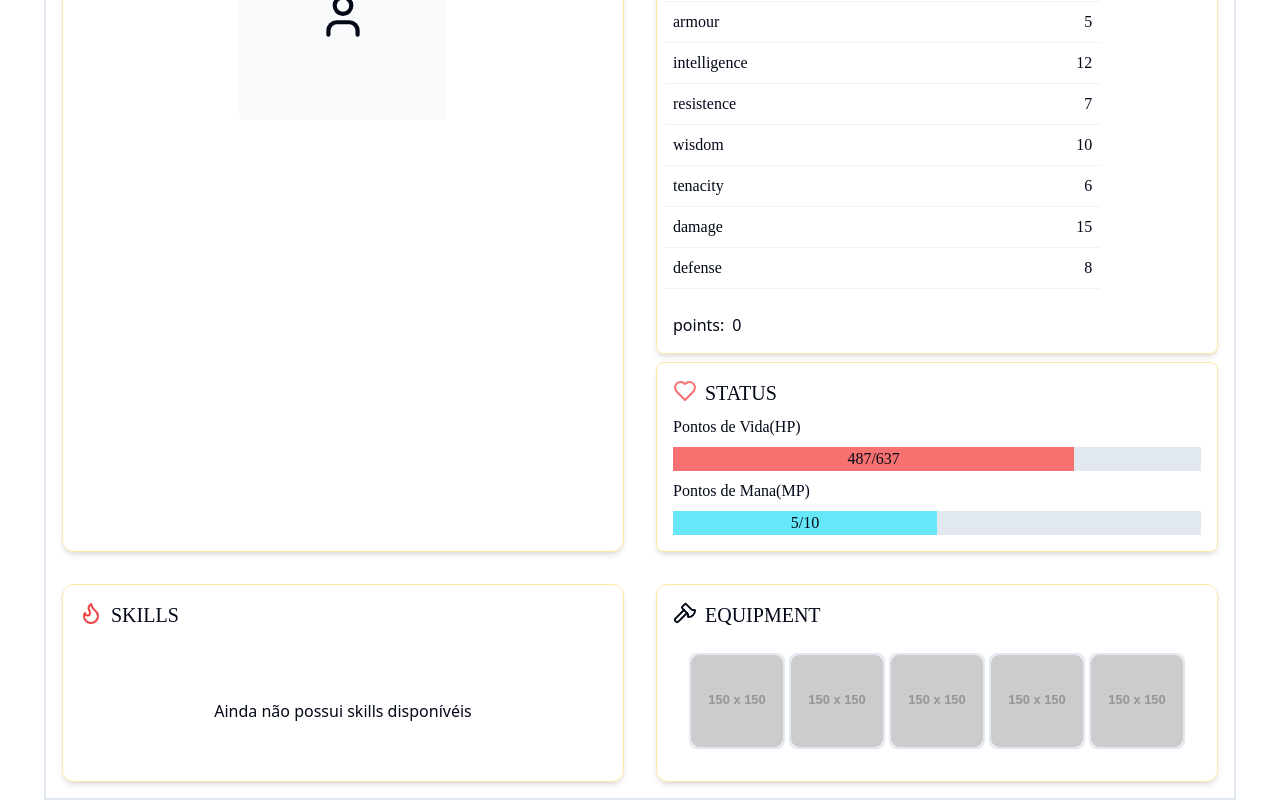
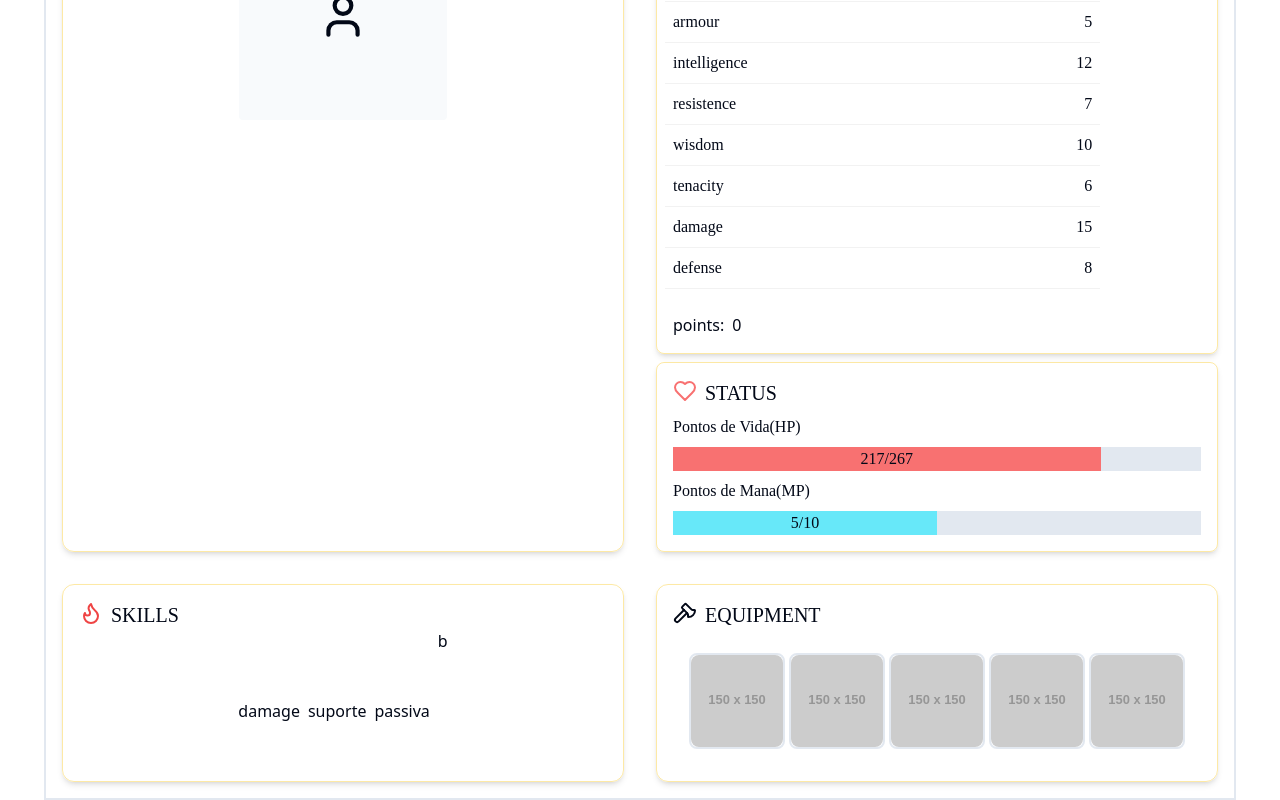
Before and after one commit to DecoXD/rpg-web, a React (Vite) app: page /charsheet in a window 1280 px wide. Shown: the part 231-1031 px from the top of the page. Built offline with nearby package versions, Linux system fonts and the light colour scheme.

Commit message:
feat:create skills section in skill component

```diff
--- a/src/_MOCKS_/char.ts
+++ b/src/_MOCKS_/char.ts
@@ -50,8 +50,8 @@ export const mockCharacterAttributes:CharacterAttributes = {
 export const mockCharacterStatus:CharacterStatus = {
   id:1,
   hp: {
-    current: 487,
-    max: 637
+    current: 217,
+    max: 267
   },
   mp: {
     current: 5,
@@ -82,7 +82,7 @@ export const MockCharSkills:CharSkills[] = [
 ]
 
 
-export const MockCharSupportSkills:SupportSkill []=[
+export const MockCharSupportSkills:SupportSkill[]=[
  {
   id:1,
   supportType:SupportSkillType.BUFF,
@@ -98,6 +98,7 @@ export const MockCharSupportSkills:SupportSkill []=[
   type:SkillType.ACTIVE
  }
 ]
+
 export const MockDamageSkills:DamageSkill []=[
  {
   id:1,
--- a/src/_MOCKS_/mockApi.ts
+++ b/src/_MOCKS_/mockApi.ts
@@ -1,6 +1,8 @@
 import { Character, CharacterAttributes, CharacterStatus, CharEquipment } from "@/types/characters";
 import { Equipment } from "@/types/equipment";
-import { mockCharacterList, mockCharacterAttributes, mockCharacterStatus, mockCharacterEquipment, mockCharacterInventory } from "./char";
+import { mockCharacterList, mockCharacterAttributes, mockCharacterStatus, mockCharacterEquipment, mockCharacterInventory, MockCharSkills, MockDamageSkills, MockPassiveSkills, MockCharSupportSkills } from "./char";
+import { CharSkillList, CharSkills, DamageSkill, PassiveSkill, SupportSkill } from "@/types/Skills";
+import { get } from "http";
 
 // Método para buscar personagem por ID
 export const getCharacterById = (id: number): Character | undefined => {
@@ -44,3 +46,32 @@ export const getCharacterInventoryById = (id: number): Equipment[] | undefined =
 export const getAllCharacters = (): Character[] => {
   return mockCharacterList;
 };
+
+
+// skills
+
+export const getSkillListById = (id: number):CharSkills | undefined =>  {
+  // Como temos apenas um mock de equipamento, vamos retorná-lo para qualquer ID válido
+  return MockCharSkills.find((skill) => skill.id === id);
+}
+
+
+const getSkillsMethodMap = {
+  damageSkills:(id:number):DamageSkill => (MockDamageSkills.find((skill) => skill.id === id)) as DamageSkill,
+  passiveSkills:(id:number):PassiveSkill => MockPassiveSkills.find((skill) => skill.id === id) as PassiveSkill,
+  suportSkills:(id:number):SupportSkill => MockCharSupportSkills.find((skill) => skill.id === id) as SupportSkill
+}
+
+
+export const getAllSkillsBySkillList = (skillList: CharSkills):CharSkillList =>{
+
+  const skills = skillList.suportSkills?.map((id) => getSkillsMethodMap.suportSkills(id));
+  const damageSkills = skillList.damageSkills?.map((id) => getSkillsMethodMap.damageSkills(id));
+  const passiveSkills = skillList.passiveSkills?.map((id) => getSkillsMethodMap.passiveSkills(id));
+
+  return{
+    suportSkills:skills,
+    damageSkills:damageSkills,
+    passiveSkills:passiveSkills
+  }
+}
--- /dev/null
+++ b/src/components/shared/SkillBox.tsx
@@ -0,0 +1,9 @@
+
+
+const SkillBox = () => {
+  return (
+    <div>SkillBox</div>
+  )
+}
+
+export default SkillBox
--- /dev/null
+++ b/src/context/CharContext.tsx
@@ -0,0 +1,9 @@
+import React from 'react'
+
+const CharContext = () => {
+  return (
+    <div>CharContext</div>
+  )
+}
+
+export default CharContext
--- a/src/pages/CharacterSheet/CharacterSheet.tsx
+++ b/src/pages/CharacterSheet/CharacterSheet.tsx
@@ -26,7 +26,7 @@ const CharacterSheet = () => {
       </section>
 
       {/* char skill list */}
-      <CharSkills/>
+      <CharSkills id={char.skillsListId}/>
       {/* Char equipment */}
       <CharEquipment/>
     </div>
--- a/src/pages/CharacterSheet/sections/CharSkills.tsx
+++ b/src/pages/CharacterSheet/sections/CharSkills.tsx
@@ -1,12 +1,57 @@
+import { getAllSkillsBySkillList, getSkillListById } from '@/_MOCKS_/mockApi'
+import { CharSkillList } from '@/types/Skills'
 import { Flame } from 'lucide-react'
+import { useEffect, useState } from 'react'
+
+type CharSkillsProps = {
+  id:number
+}
+enum skillSections{
+  damageSkills ,
+  passiveSkills,
+  suportSkills
+}
+
+const ComponentsMap:Record<skillSections,()=>JSX.Element> = {
+  [skillSections.damageSkills]:() =><p>a</p>,
+  [skillSections.passiveSkills]:() =><p>b</p>,
+  [skillSections.suportSkills]:()=><p>c</p>,
+}
+
+const CharSkills = ({id}:CharSkillsProps) => {
+  const [skills,setSkills] = useState<CharSkillList>({
+    passiveSkills:[],
+    damageSkills:[],
+    suportSkills:[]
+  })
+
+  const [skillSection,setSkillSection] = useState<skillSections>(skillSections.passiveSkills)
+  const skillsList = getSkillListById(id)
+
+  useEffect(() =>{
+    if(skillsList){
+      const charSkillList = getAllSkillsBySkillList(skillsList)
+      setSkills(charSkillList)
+
+    }
+  },[skillsList])
 
 
-const CharSkills = () => {
+
   return (
     <div className="  p-4 border-[1px] border-amber-300/50 shadow-md w-full max-w-xl rounded-xl h-full">
       <h3 className='flex gap-2 font-medieval text-xl uppercase'><Flame className='text-red-500'/> Skills </h3>
-      <div className=" flex items-center h-full justify-center">
-        <p>Ainda não possui skills disponívéis</p>
+      <div className=" flex items-center h-full justify-center gap-2">
+      <p>damage</p>
+        <p>suporte</p>
+        <p>passiva</p>
+        {/* colocar as a skills aqui e renderizar por usestate */}
+        <div className=" h-full
+        ">
+          {
+            ComponentsMap[skillSection]()
+          }
+        </div>
       </div>
     </div>
   )
--- a/src/types/Skills.ts
+++ b/src/types/Skills.ts
@@ -76,3 +76,9 @@ export interface CharSkills {
   damageSkills?:number[];
   passiveSkills?:number[];
 }
+
+export interface CharSkillList {
+  suportSkills?:SupportSkill[];
+  damageSkills?:DamageSkill[];
+  passiveSkills?:PassiveSkill[];
+}
```
